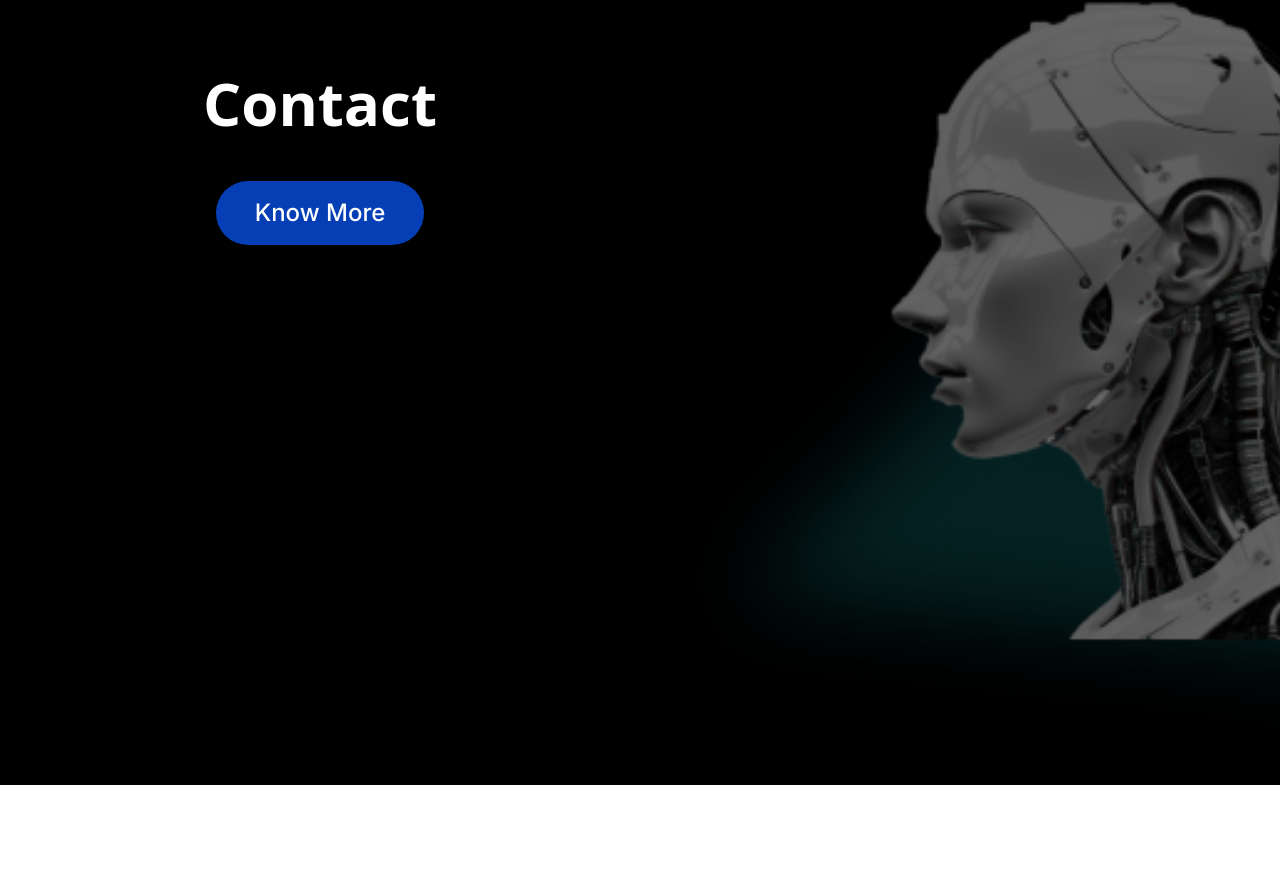
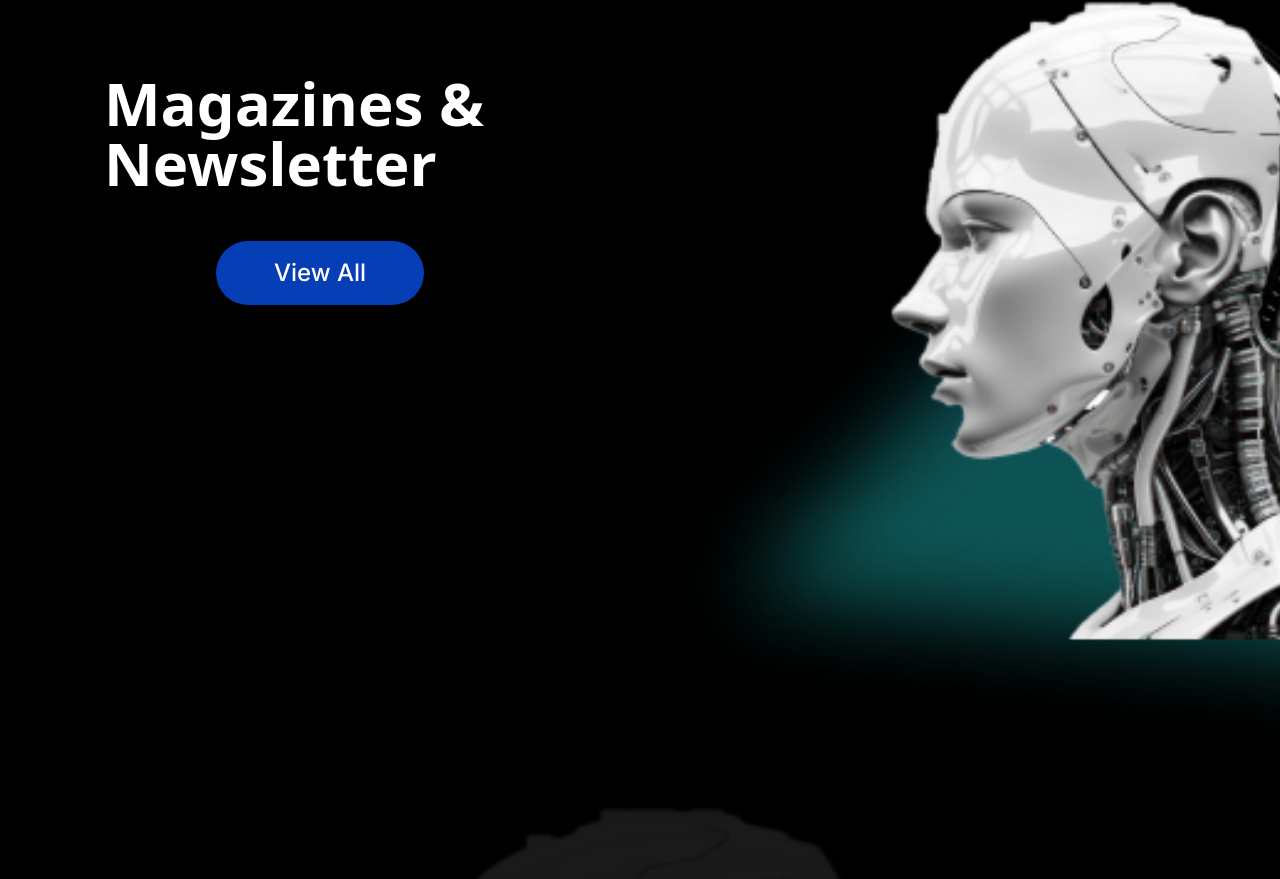
Before and after one commit to Prajwal-ak-0/club, a Next.js app: page / in a window 1280 px wide. Shown: the part 1871-2750 px from the top of the page. Before the commit the page ends 2656 px from the top, so only its background shows below. Built offline with nearby package versions, Linux system fonts and the light colour scheme.

Commit message:
Update Contact.tsx

```diff
--- a/components/Contact.tsx
+++ b/components/Contact.tsx
@@ -15,21 +15,24 @@ const Contact = () => {
                 onMouseLeave={() => setIsHovered(false)}
                 className="relative max-md:hidden min-h-screen bg-black"
             >
-                <div className="absolute right-0 top-0 h-full w-1/2 bg-cover opacity-40" style={{ backgroundImage: 'url(bg3.png)' }}></div>
+                <div className="absolute right-0 top-0 h-full w-1/2 bg-cover" style={{ backgroundImage: 'url(bg3.png)' }}></div>
                 <div className="relative w-1/2 z-10 text-white md:p-10 p-6">
                     <div className="mt-12 flex items-center justify-center md:gap-y-12 gap-y-8 md:mx-16 flex-col">
-                        <Heading title="Contact" />
+{/*                        <Heading title="Contact" />
                         <p className={`md:text-3xl text-2xl font-sans font-normal text-center md:leading-10 ${isHovered ? 'block' : 'hidden'}`}>
-                            Dive into the exciting world of AI/ML and its impact on engineering with the CI Clun! Build &quot;cool stuff&quot; through hands-on projects and explore its potential across various fields. Join us and be part of the future!
-                        </p>
+                            Dive into the exciting world of AI/ML and its impact on engineering with the CI Club! Build &quot;cool stuff&quot; through hands-on projects and explore its potential across various fields. Join us and be part of the future!
+                        </p>*/}
+                        <Heading title="Magazines & Newsletter" />
+                        <p className={`md:text-3xl text-xl font-sans font-normal text-left md:leading-10 ${isHovered ? 'block' : 'hidden'}`}>
+                            Dive into the cutting edge of technology with in-depth articles, expert insights and ground breaking discoveries in AI/ML.</p>
                         <motion.div
                             initial={{ y: 0 }}
-                            animate={{ y: isHovered ? 60 : 0 }}
+                            animate={{ y: isHovered ? 30 : 0 }}
                             transition={{ duration: 0.3 }}
                             style={{ pointerEvents: isHovered ? 'all' : 'none' }}
                         >
                             <Button className="" variant={'primary'} size={'primary'}>
-                                Know More
+                                View All
                             </Button>
                         </motion.div>
                     </div>
@@ -38,19 +41,19 @@ const Contact = () => {
             <div
                 onMouseEnter={() => setIsHovered(true)}
                 onMouseLeave={() => setIsHovered(false)}
-                className="relative min-h-screen bg-black md:hidden"
+                className="relative min-h-screen bg-black"
             >
-                <div className="absolute right-0 top-0 h-full w-full bg-cover opacity-40" style={{ backgroundImage: 'url(bg3.png)' }}>
+                <div className="absolute left-0 top-0 h-full w-full bg-cover opacity-10" style={{ backgroundImage: 'url(bg3.png)' }}>
 
                 </div>
                 <div className="relative w-3/4 z-10 text-white md:p-10 py-6 pl- pr-4">
                     <div className="mt-12 flex items-center mx-2 justify-center md:gap-y-12 gap-y-12 md:mx-16 flex-col">
-                        <Heading title="Magazines & Newsletter" />
-                        <p className={`md:text-3xl text-xl font-sans font-normal text-center md:leading-10 ${isHovered ? 'block' : 'hidden'}`}>
-                            Dive into the cutting edge of technology with in-depth articles, expert insights and ground breaking discoveries in AI/ML.</p>
+                        <Heading title="Activities and Events" />
+                        <p className={`md:text-3xl text-xl font-sans font-normal text-right md:leading-10 ${isHovered ? 'block' : 'hidden'}`}>
+                            Discover a diverse range of learning opportunities, networking sessions and hands-on experiences</p>
                         <motion.div
                             initial={{ y: 0 }}
-                            animate={{ y: isHovered ? 60 : 0 }}
+                            animate={{ y: isHovered ? 30 : 0 }}
                             transition={{ duration: 0.3 }}
                             style={{ pointerEvents: isHovered ? 'all' : 'none' }}
                         >
```
